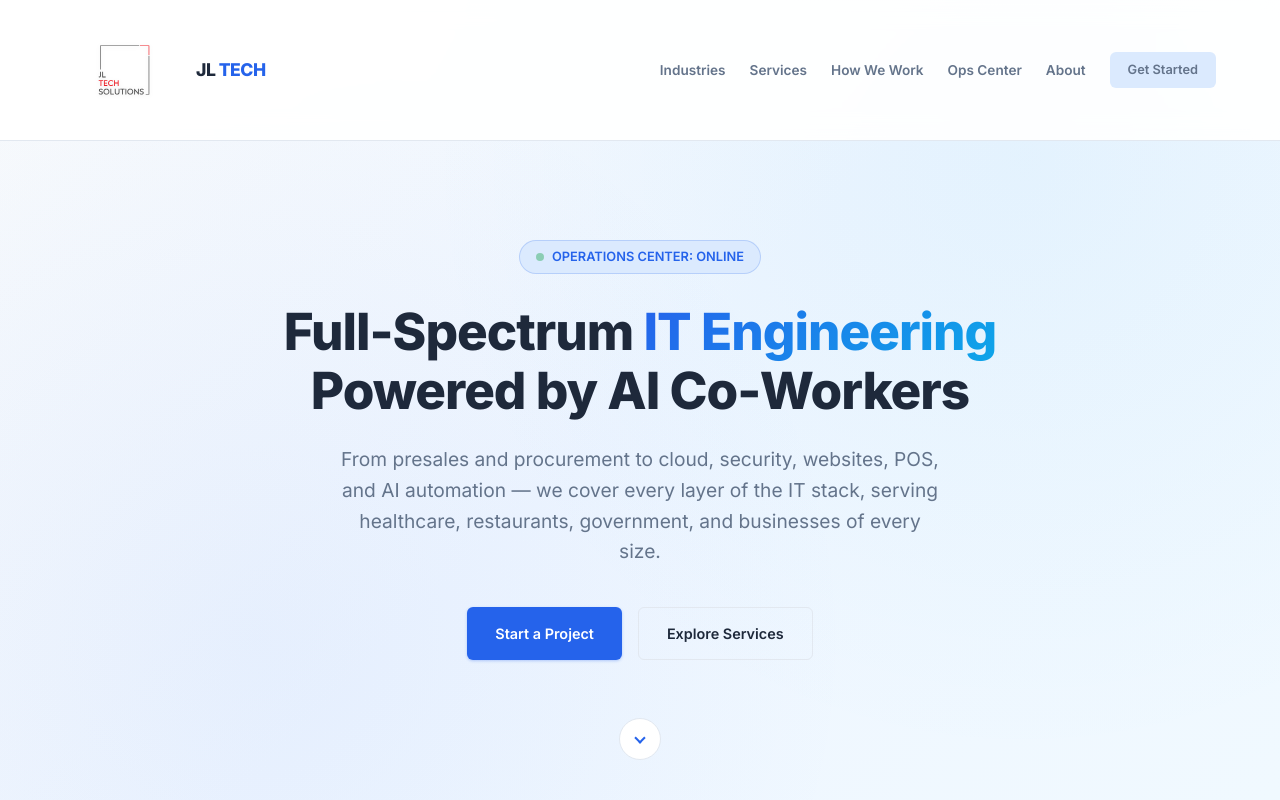
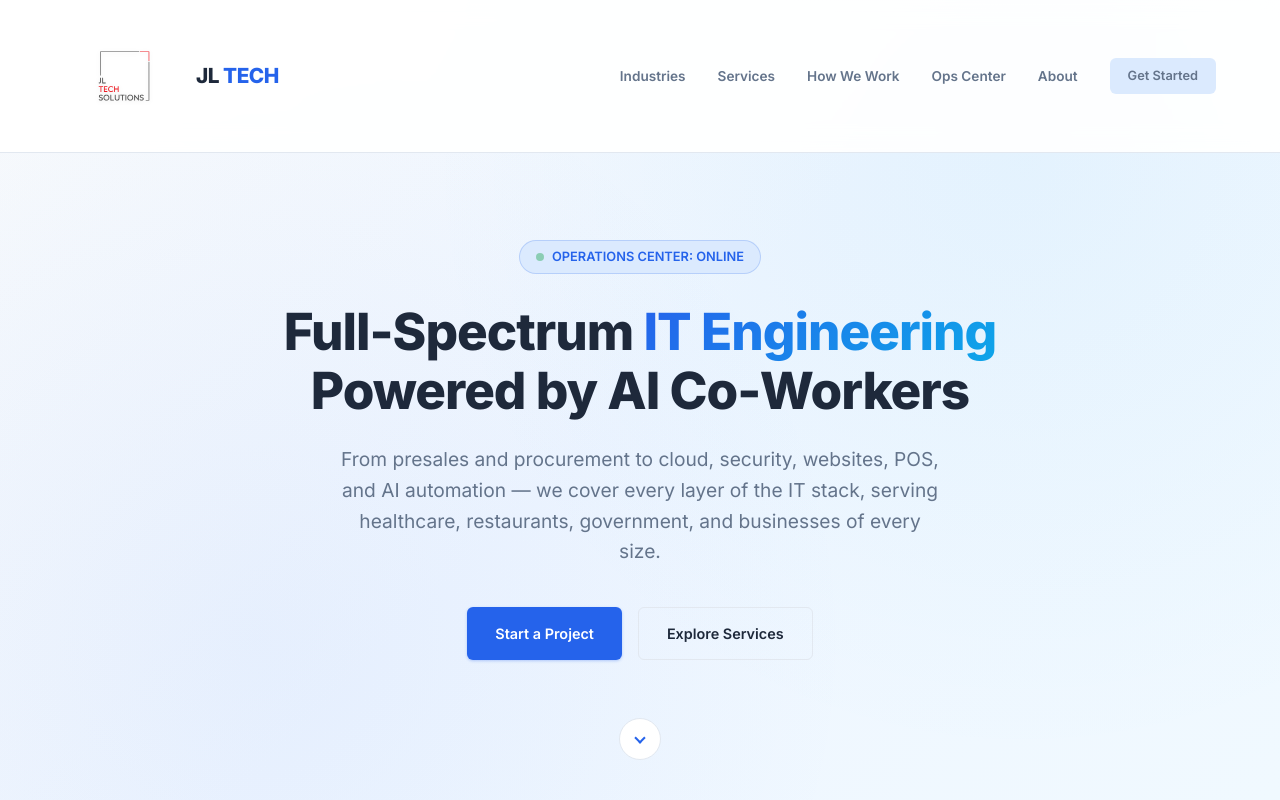
Before and after one commit to limjonathan/jltech-solutions, a website: page index.html in a window 1280 px wide. Shown: the top 800 px of the page. Drawn offline with Linux system fonts and the light colour scheme.

Commit message:
fix: revert header sizing to original, keep logos at 120px/360px

```diff
--- a/style.css
+++ b/style.css
@@ -207,7 +207,7 @@ img { max-width: 100%; height: auto; }
 .header-container {
     max-width: var(--max-width);
     margin: 0 auto;
-    padding: 10px 24px;
+    padding: 16px 24px;
     display: flex;
     align-items: center;
     justify-content: space-between;
@@ -227,7 +227,7 @@ img { max-width: 100%; height: auto; }
 }
 
 .brand-name {
-    font-size: 1.1rem;
+    font-size: 1.3rem;
     font-weight: 800;
     color: var(--color-text);
     letter-spacing: -0.5px;
@@ -236,7 +236,7 @@ img { max-width: 100%; height: auto; }
 .nav-list {
     display: flex;
     align-items: center;
-    gap: 24px;
+    gap: 32px;
 }
 
 .nav-link {
```
